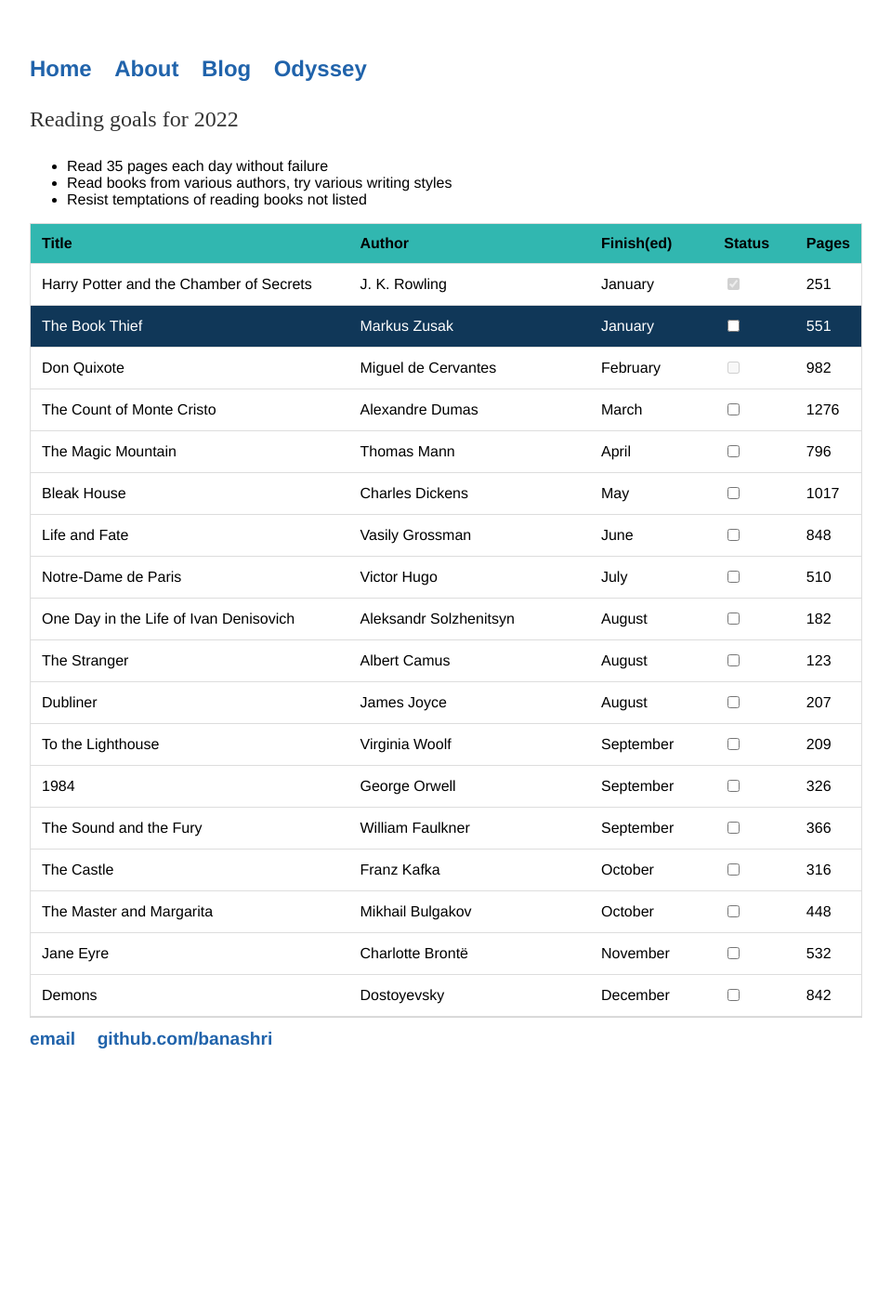
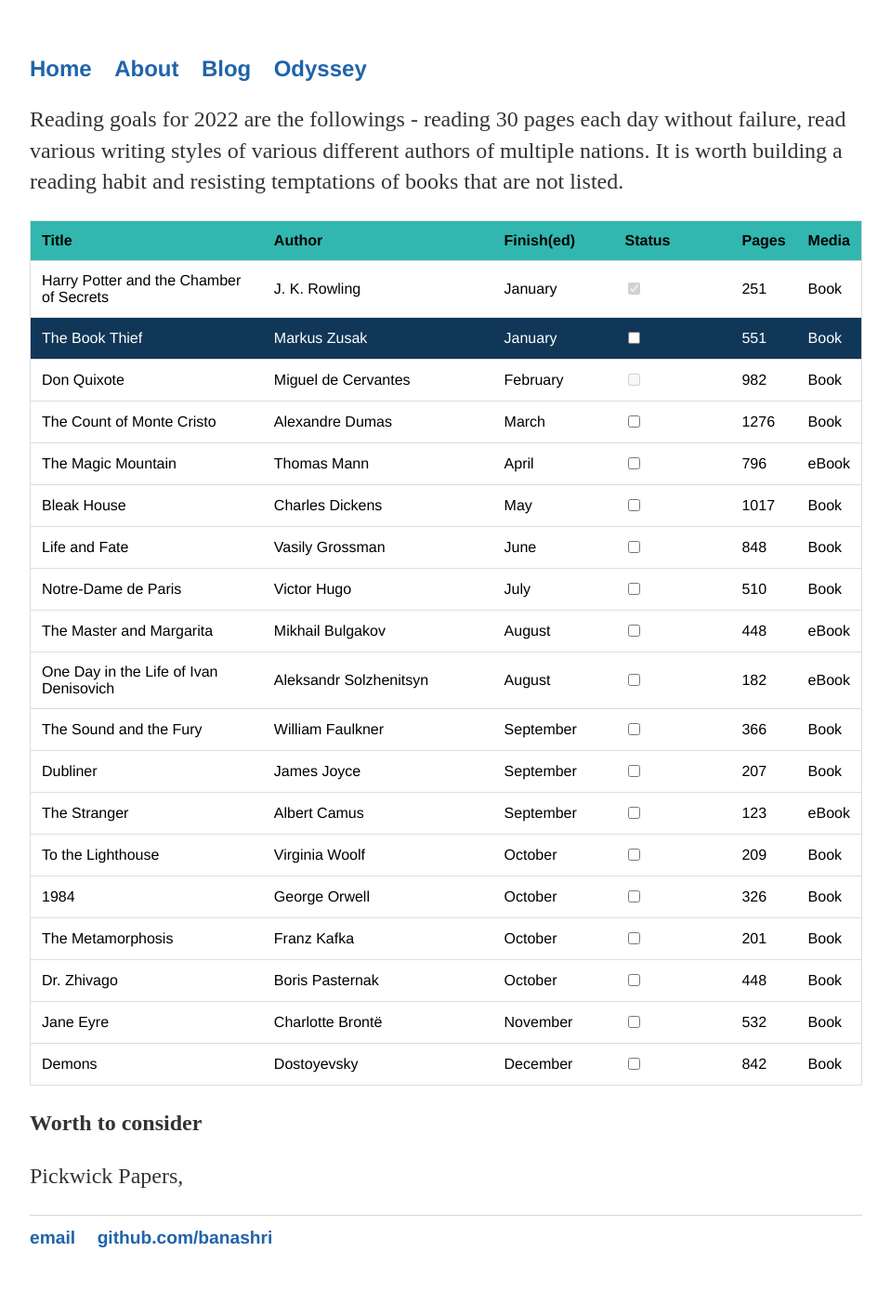
Before and after one commit to Banashri/banashri.github.io, a Jekyll site: the page built from books/2022.md, in a window 1280 px wide. Shown: the whole page at 93% size, without its empty margins (160-1119 px from the left). Built offline with Jekyll 4.4.1, drawn with Linux system fonts in a browser that asks for light colours; before the commit the page ends 1189 px from its top, so only the background shows below that.

Commit message:
list updated

```diff
--- a/books/2022.md
+++ b/books/2022.md
@@ -5,19 +5,18 @@ title: Eine Leserin 2022
 
 <!-- https://www.sliderrevolution.com/resources/css-checkbox/ -->
 
-Reading goals for 2022
-
-  - Read 35 pages each day without failure
-  - Read books from various authors, try various writing styles
-  - Resist temptations of reading books not listed
+Reading goals for 2022 are the followings - reading 30 pages each day without failure,
+read various writing styles of various different authors of multiple nations. It is worth
+building a reading habit and resisting temptations of books that are not listed.
 
 <table id="myTable">
   <tr class="header">
-    <th style="width:40%;">Title</th>
+    <th style="width:30%;">Title</th>
     <th style="width:30%;">Author</th>
     <th style="width:15%;">Finish(ed)</th>
-    <th style="width:10%;">Status</th>
+    <th style="width:15%;">Status</th>
     <th style="width:5%;">Pages</th>
+    <th style="width:5%;">Media</th>
   </tr>
   <tr>
     <td>Harry Potter and the Chamber of Secrets</td>
@@ -25,6 +24,7 @@ Reading goals for 2022
     <td>January</td>
     <td><input type="checkbox" checked="true" disabled="true"/></td>
     <td>251</td>
+    <td>Book</td>
   </tr>
   <!--<tr class="ongoing">
     <td>Swann's Way</td>
@@ -38,6 +38,7 @@ Reading goals for 2022
     <td>January</td>
     <td><input type="checkbox" /></td>
     <td>551</td>
+    <td>Book</td>
   </tr>
   <tr>
     <td>Don Quixote</td>
@@ -45,6 +46,7 @@ Reading goals for 2022
     <td>February</td>
     <td><input type="checkbox" disabled="true" /></td>
     <td>982</td>
+    <td>Book</td>
   </tr>
   <tr>
     <td>The Count of Monte Cristo</td>
@@ -52,6 +54,7 @@ Reading goals for 2022
     <td>March</td>
     <td><input type="checkbox"/></td>
     <td>1276</td>
+    <td>Book</td>
   </tr>
   <tr>
     <td>The Magic Mountain</td>
@@ -59,6 +62,7 @@ Reading goals for 2022
     <td>April</td>
     <td><input type="checkbox"/></td>
     <td>796</td>
+    <td>eBook</td>
   </tr>
   <tr>
     <td>Bleak House</td>
@@ -66,6 +70,7 @@ Reading goals for 2022
     <td>May</td>
     <td><input type="checkbox"/></td>
     <td>1017</td>
+    <td>Book</td>
   </tr>
   <tr>
     <td>Life and Fate</td>
@@ -73,6 +78,7 @@ Reading goals for 2022
     <td>June</td>
     <td><input type="checkbox"/></td>
     <td>848</td>
+    <td>Book</td>
   </tr>
   <tr>
     <td>Notre-Dame de Paris</td>
@@ -80,6 +86,15 @@ Reading goals for 2022
     <td>July</td>
     <td><input type="checkbox"/></td>
     <td>510</td>
+    <td>Book</td>
+  </tr>
+  <tr>
+    <td>The Master and Margarita</td>
+    <td>Mikhail Bulgakov</td>
+    <td>August</td>
+    <td><input type="checkbox"/></td>
+    <td>448</td>
+    <td>eBook</td>
   </tr>
   <tr>
     <td>One Day in the Life of Ivan Denisovich</td>
@@ -87,34 +102,7 @@ Reading goals for 2022
     <td>August</td>
     <td><input type="checkbox"/></td>
     <td>182</td>
-  </tr>
-  <tr>
-    <td>The Stranger</td>
-    <td>Albert Camus</td>
-    <td>August</td>
-    <td><input type="checkbox"/></td>
-    <td>123</td>
-  </tr>
-  <tr>
-    <td>Dubliner</td>
-    <td>James Joyce</td>
-    <td>August</td>
-    <td><input type="checkbox"/></td>
-    <td>207</td>
-  </tr>
-  <tr>
-    <td>To the Lighthouse</td>
-    <td>Virginia Woolf</td>
-    <td>September</td>
-    <td><input type="checkbox" /></td>
-    <td>209</td>
-  </tr>
-  <tr>
-    <td>1984</td>
-    <td>George Orwell</td>
-    <td>September</td>
-    <td><input type="checkbox" /></td>
-    <td>326</td>
+    <td>eBook</td>
   </tr>
   <tr>
     <td>The Sound and the Fury</td>
@@ -122,20 +110,71 @@ Reading goals for 2022
     <td>September</td>
     <td><input type="checkbox"/></td>
     <td>366</td>
+    <td>Book</td>
+  </tr>
+  <tr>
+    <td>Dubliner</td>
+    <td>James Joyce</td>
+    <td>September</td>
+    <td><input type="checkbox"/></td>
+    <td>207</td>
+    <td>Book</td>
+  </tr>
+  <tr>
+    <td>The Stranger</td>
+    <td>Albert Camus</td>
+    <td>September</td>
+    <td><input type="checkbox"/></td>
+    <td>123</td>
+    <td>eBook</td>
+  </tr>
+  <tr>
+    <td>To the Lighthouse</td>
+    <td>Virginia Woolf</td>
+    <td>October</td>
+    <td><input type="checkbox" /></td>
+    <td>209</td>
+    <td>Book</td>
+  </tr>
+  <tr>
+    <td>1984</td>
+    <td>George Orwell</td>
+    <td>October</td>
+    <td><input type="checkbox" /></td>
+    <td>326</td>
+    <td>Book</td>
+  </tr>
+  <tr>
+    <td>The Metamorphosis</td>
+    <td>Franz Kafka</td>
+    <td>October</td>
+    <td><input type="checkbox"/></td>
+    <td>201</td>
+    <td>Book</td>
+  </tr>
+  <!--<tr>
+    <td>The Trial</td>
+    <td>Franz Kafka</td>
+    <td>September</td>
+    <td><input type="checkbox"/></td>
+    <td>255</td>
+    <td>eBook</td>
   </tr>
   <tr>
     <td>The Castle</td>
     <td>Franz Kafka</td>
-    <td>October</td>
+    <td>September</td>
     <td><input type="checkbox"/></td>
     <td>316</td>
-  </tr>
+    <td>eBook</td>
+  </tr>-->
   <tr>
-    <td>The Master and Margarita</td>
-    <td>Mikhail Bulgakov</td>
+    <td>Dr. Zhivago</td>
+    <td>Boris Pasternak</td>
     <td>October</td>
     <td><input type="checkbox"/></td>
     <td>448</td>
+    <td>Book</td>
   </tr>
   <tr>
     <td>Jane Eyre</td>
@@ -143,6 +182,7 @@ Reading goals for 2022
     <td>November</td>
     <td><input type="checkbox"/></td>
     <td>532</td>
+    <td>Book</td>
   </tr>
   <tr>
     <td>Demons</td>
@@ -150,5 +190,10 @@ Reading goals for 2022
     <td>December</td>
     <td><input type="checkbox"/></td>
     <td>842</td>
+    <td>Book</td>
   </tr>
 </table>
+
+**Worth to consider**
+
+Pickwick Papers,
```
